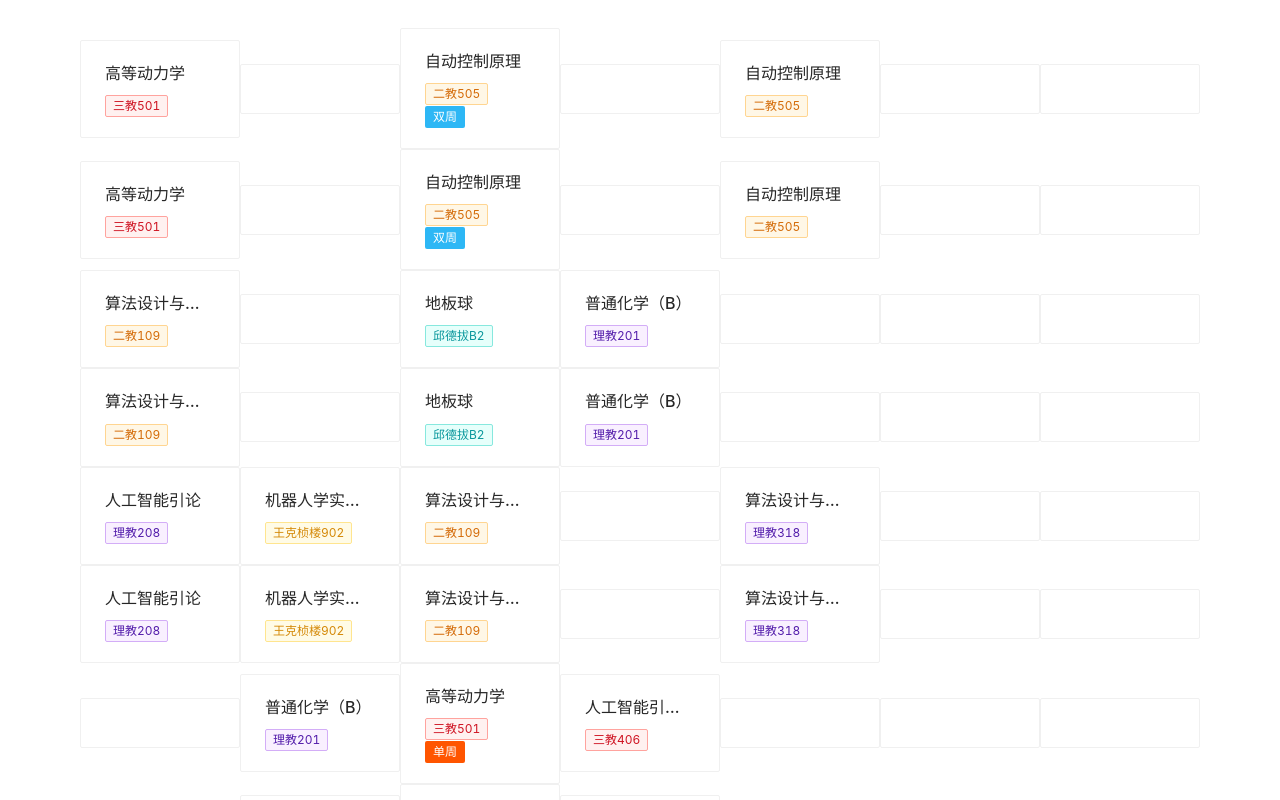
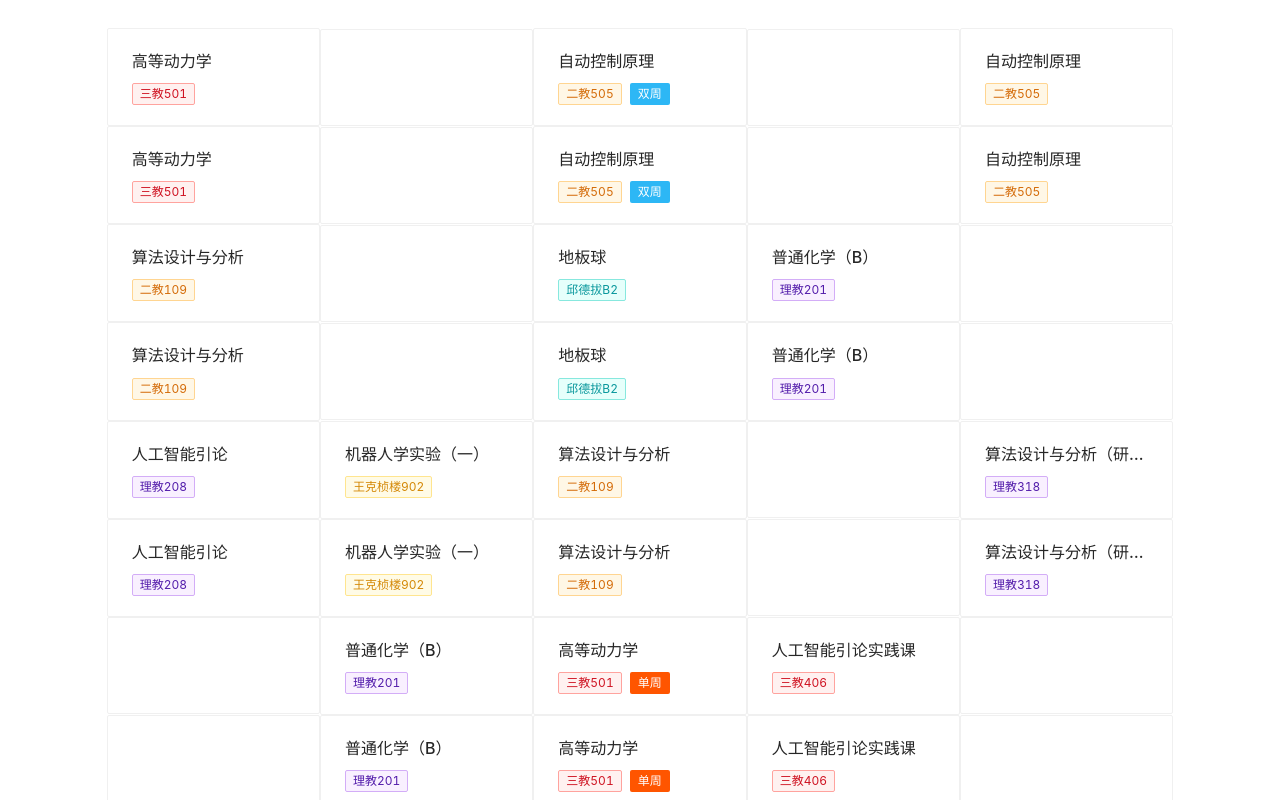
Before and after one commit to wr786/Curriculum, a React (Create React App) app: page / in a window 1280 px wide. Shown: the top 800 px of the page. Built offline with nearby package versions, Linux system fonts and the light colour scheme.

Commit message:
feature: curriculum display

```diff
--- a/src/App.css
+++ b/src/App.css
@@ -1,3 +1,4 @@
 .curriculum {
     margin-top: 2em;
+    margin-bottom: 2em;
 }
--- a/src/Course.js
+++ b/src/Course.js
@@ -52,6 +52,12 @@ class Course extends React.Component {
       return (
         <div classclassname="disabled course">
           <Card style={{ width: "100%", height: "100%" }}>
+            <Meta
+              title = {"　"}
+              description = {
+                <div>　</div>
+              }
+            />
           </Card>
         </div>
       );
--- a/src/Curriculum.js
+++ b/src/Curriculum.js
@@ -17,13 +17,13 @@ class Curriculum extends React.Component {
     */
     this.state = {
       dates: 7,
+      validDates: 7,
       totclasses: 12,
       classes: Array(84).fill({
         classname: "__DISABLED",
         classroom: "",
         timetype: "every",
       }),
-      validDates: 7
     };
 
     // 解析./courses.json
@@ -47,7 +47,32 @@ class Curriculum extends React.Component {
     this.setState(state);
 
     // 判断是否省略周六周日
+    // 先判断是否能省略周日
+    let omitSunday = this.has_no_class(7);
+    if (omitSunday) {
+      // 再判断能否省略周六
+      let omitSaturday = this.has_no_class(6);
+      if(omitSaturday) {
+        const state = this.state;
+        state.validDates = 5;
+        this.setState(state);
+      } else {
+        const state = this.state;
+        state.validDates = 6;
+        this.setState(state);
+      }
+    }
 
+  }
+
+  // 判断某天是否没课
+  has_no_class = (date) => {
+    for (let classtime = 1; classtime <= this.state.totclasses; classtime++) {
+      if (this.state.classes[this.calc_idx(date, classtime)].classname !== "__DISABLED") {
+        return false;
+      }
+    }
+    return true;
   }
 
   // 获取日期
@@ -78,11 +103,11 @@ class Curriculum extends React.Component {
   // 渲染一周的一行课程
   render_row = (rowNum) => {
     let row = [];
-    for (let j = 1; j <= this.state.dates; j++) {
+    for (let j = 1; j <= this.state.validDates; j++) {
       row.push(
         <Col
           key={rowNum.toString() + j.toString()}
-          span={3}
+          span={this.state.validDates == 7? 3: 4}
         >
           {this.render_class(j, rowNum)}
         </Col>)
```
